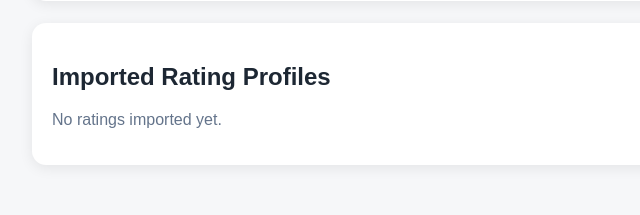
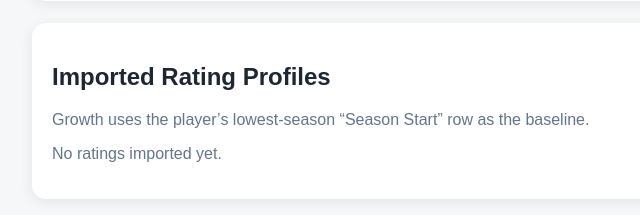
Before and after one commit to mercerreynolds-rgb/hoops-dynasty-analytics, a FastAPI app: page /ratings in a window 1280 px wide. Shown: the part 445-660 px from the top of the page, without its empty margins (8-648 px from the left). Run offline with FastAPI, Linux system fonts and the light colour scheme.

Commit message:
Add files via upload

```diff
--- a/app/main.py
+++ b/app/main.py
@@ -642,10 +642,41 @@ def build_rating_summary(rows):
     if not rows:
         return None
 
-    # Rows are usually reverse chronological. Current is preferred.
-    current = next((r for r in rows if r.snapshot_type == "Current"), rows[0])
-    start = rows[-1]
-    season_start = next((r for r in reversed(rows) if r.snapshot_type in {"Season Start", "Recruiting", "Signed"}), start)
+    def season_int(row):
+        try:
+            return int(row.season or 0)
+        except Exception:
+            return 0
+
+    # Current row: explicitly Current if available, otherwise newest season/highest id row.
+    current = next((r for r in rows if r.snapshot_type == "Current"), None)
+    if current is None:
+        current = sorted(rows, key=lambda r: (season_int(r), r.id or 0), reverse=True)[0]
+
+    # Correct baseline:
+    # lowest numbered season + "Season Start"
+    # NOT "Season End" from that same season.
+    positive_seasons = [season_int(r) for r in rows if season_int(r) > 0]
+    min_season = min(positive_seasons) if positive_seasons else season_int(current)
+    min_season_rows = [r for r in rows if season_int(r) == min_season]
+
+    start = next((r for r in min_season_rows if r.snapshot_type == "Season Start"), None)
+
+    # Fall back to Recruiting/Signed if available for that same lowest season.
+    if start is None:
+        start = next((r for r in min_season_rows if r.snapshot_type in {"Recruiting", "Signed"}), None)
+
+    # Last fallback: earliest row in the lowest season.
+    if start is None and min_season_rows:
+        start = sorted(min_season_rows, key=lambda r: r.id or 0)[0]
+
+    # Absolute fallback.
+    if start is None:
+        start = rows[-1]
+
+    current_season = season_int(current)
+    current_season_rows = [r for r in rows if season_int(r) == current_season]
+    season_start = next((r for r in current_season_rows if r.snapshot_type == "Season Start"), start)
 
     growth = {}
     for key in RATING_KEYS + ["overall"]:
@@ -666,6 +697,7 @@ def build_rating_summary(rows):
         "growth": growth,
         "role_scores": role_scores,
         "best_role": role_scores[0] if role_scores else None,
+        "baseline_note": f"{start.season} {start.snapshot_type}",
     }
 
 
--- a/app/templates/rating_detail.html
+++ b/app/templates/rating_detail.html
@@ -8,6 +8,7 @@
   <p>
     <span class="pill">Current OVR {{ summary.current.overall }}</span>
     <span class="pill">OVR Growth {{ summary.growth.overall }}</span>
+    <span class="pill">Baseline: {{ summary.baseline_note }}</span>
     <span class="pill">Best Role: {{ summary.best_role.role }} {{ "%.1f"|format(summary.best_role.score) }}</span>
   </p>
   {% endif %}
@@ -28,7 +29,7 @@
 </div>
 
 <div class="card">
-  <h2>Growth: First Snapshot → Current</h2>
+  <h2>Growth: First Season Start → Current</h2>
   <table>
     <tr><th>Rating</th><th>Start</th><th>Current</th><th>Growth</th></tr>
     <tr><td>A</td><td>{{ summary.start.athleticism }}</td><td>{{ summary.current.athleticism }}</td><td>{{ summary.growth.athleticism }}</td></tr>
--- a/app/templates/ratings.html
+++ b/app/templates/ratings.html
@@ -17,6 +17,7 @@
 
 <div class="card">
   <h2>Imported Rating Profiles</h2>
+  <p class="muted">Growth uses the player’s lowest-season “Season Start” row as the baseline.</p>
   {% if player_rows %}
   <table>
     <tr>
```
Also changed, not shown: README.md.
